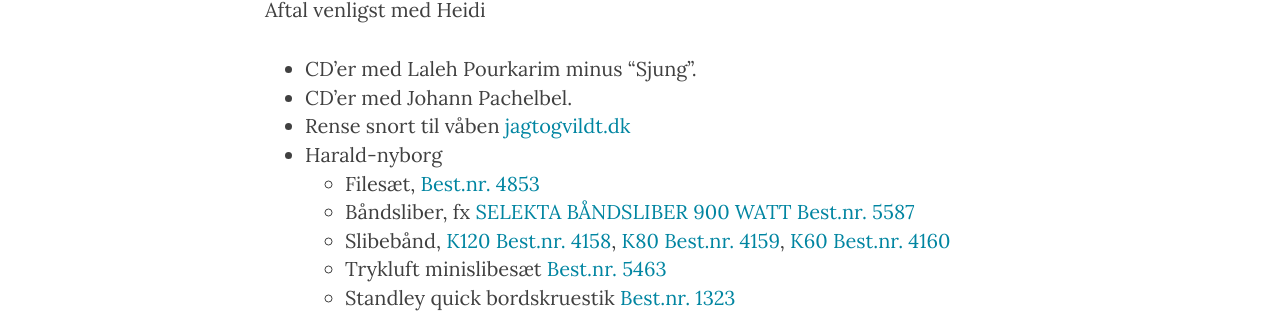
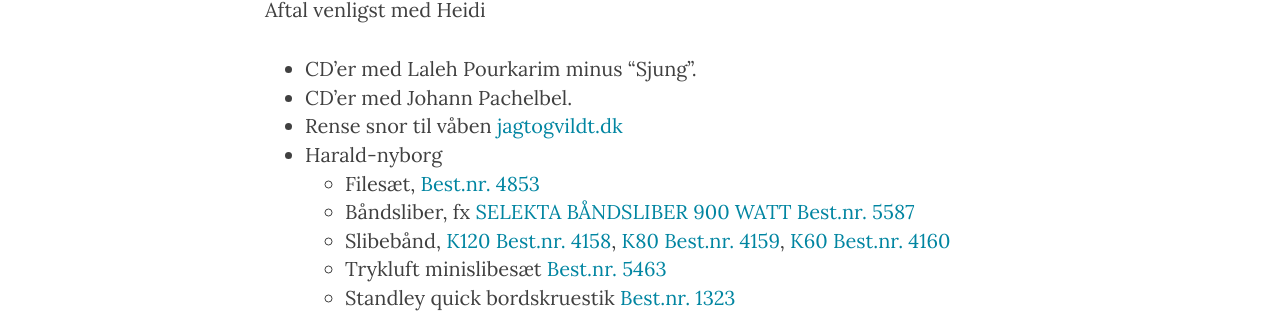
Before and after one commit to clysel/christian.lysel.net, a Jekyll site: the page built from gave.markdown, in a window 1280 px wide. Shown: the part 1235-1547 px from the top of the page. Built offline with Jekyll 4.4.1, drawn with Linux system fonts in a browser that asks for light colours; nearby versions of some CDN libraries.

Commit message:
Update gave.markdown

```diff
--- a/gave.markdown
+++ b/gave.markdown
@@ -33,7 +33,7 @@
 
 * CD'er med Laleh Pourkarim minus "Sjung".
 * CD'er med Johann Pachelbel.
-* Rense snort til våben [jagtogvildt.dk](http://jagtogvildt.dk/174-hoppes-boresnake-kal-30-308-30-06-300.html)
+* Rense snor til våben [jagtogvildt.dk](http://jagtogvildt.dk/174-hoppes-boresnake-kal-30-308-30-06-300.html)
 * Harald-nyborg
   * Filesæt, [Best.nr. 4853](http://www.harald-nyborg.dk/p4853/filesaet-5-dele)
   * Båndsliber, fx [SELEKTA BÅNDSLIBER 900 WATT Best.nr. 5587](http://www.harald-nyborg.dk/p5587/selekta-baandsliber-900-watt)
```
